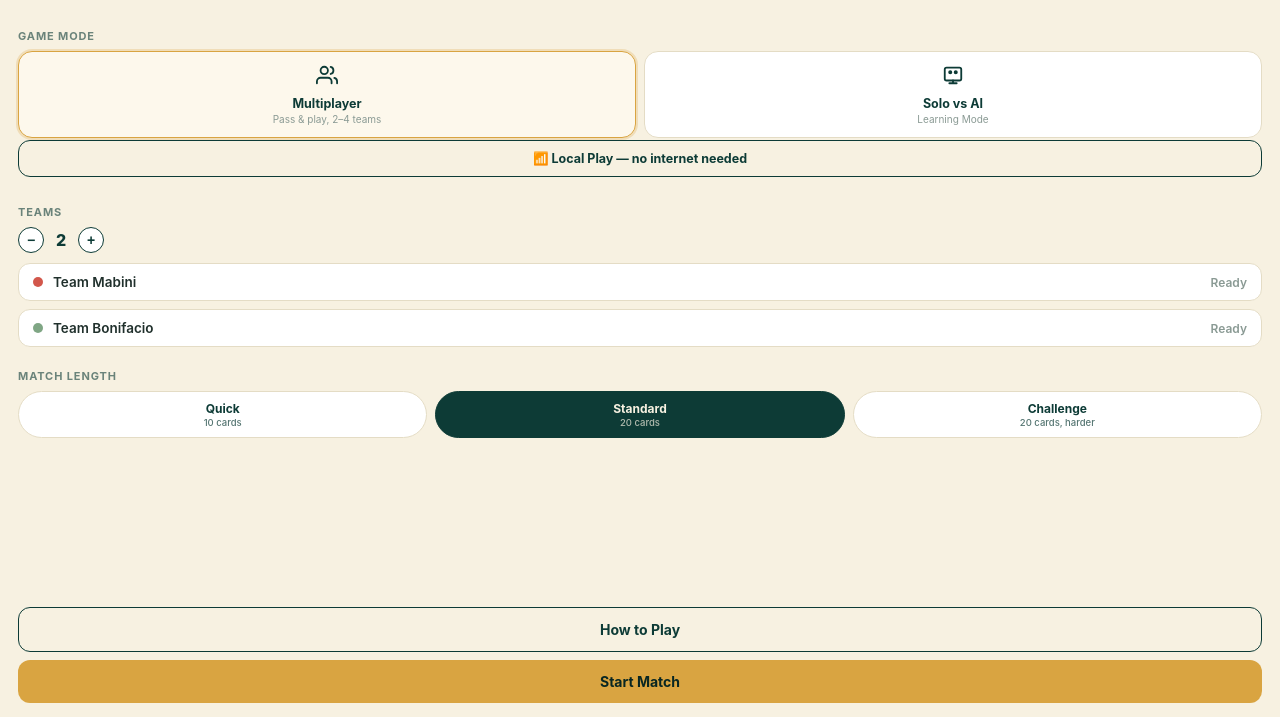
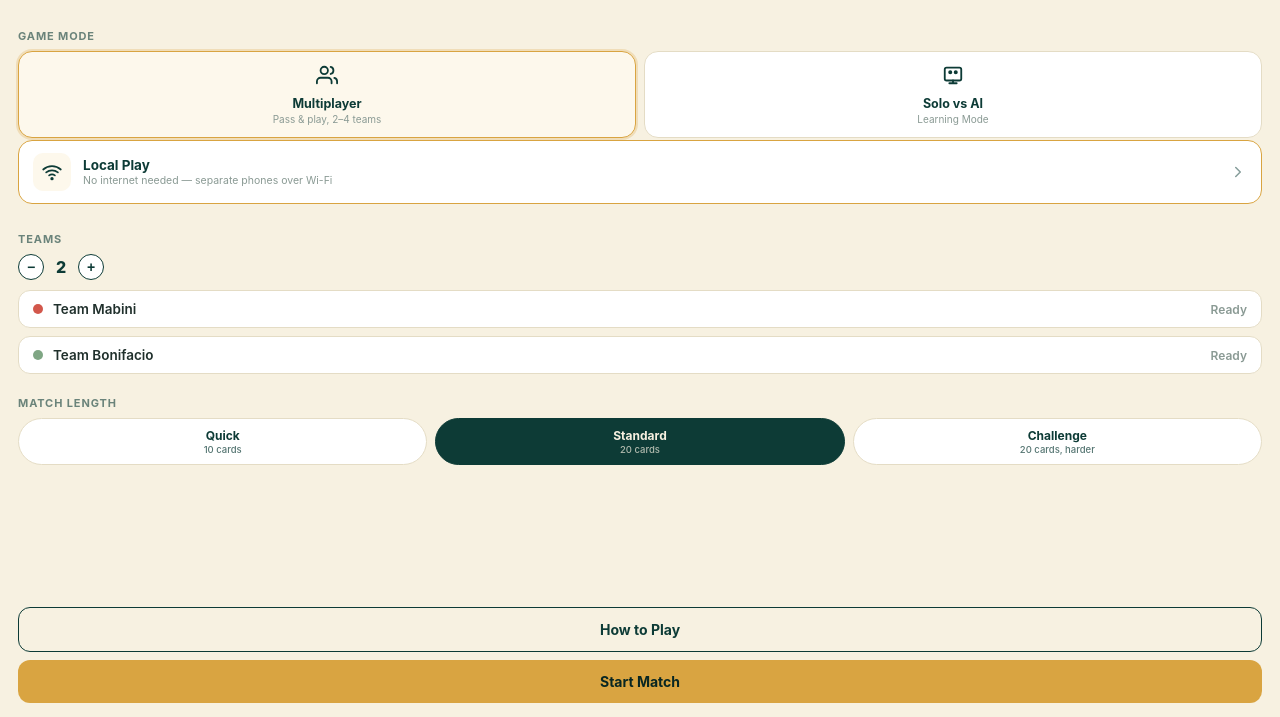
Before and after one commit to eanmarcelo4321-cpu/Karapatan-Cards, a website: page www/index.html in a window 1280 px wide. Shown: the part 83-800 px from the top of the page. Drawn offline with Linux system fonts and the light colour scheme.

Commit message:
Replace emoji Local Play button with a themed icon card

```diff
--- a/www/css/style.css
+++ b/www/css/style.css
@@ -115,6 +115,22 @@ body{
 .mode-card .mc-sub{ font-size:10px; color:#8a9a94; margin-top:2px; }
 .mode-card.active{ border-color:var(--gold); background:#fdf8ec; box-shadow:0 0 0 2px rgba(217,164,65,0.25); }
 .mode-card:active{ transform:scale(0.97); }
+
+.local-play-card{
+  display:flex; align-items:center; gap:12px;
+  background:#fff; border:1.5px solid var(--gold); border-radius:14px;
+  padding:12px 14px; margin:2px 0 14px; cursor:pointer;
+  transition:transform 0.12s ease, box-shadow 0.12s ease;
+}
+.local-play-card:active{ transform:scale(0.98); }
+.local-play-card .lpc-icon{
+  width:38px; height:38px; flex-shrink:0; border-radius:10px;
+  background:#fdf8ec; display:flex; align-items:center; justify-content:center;
+}
+.local-play-card .lpc-icon svg{ width:20px; height:20px; }
+.local-play-card .lpc-title{ font-weight:700; font-size:13.5px; color:var(--navy); }
+.local-play-card .lpc-sub{ font-size:10.5px; color:#8a9a94; margin-top:1px; }
+.local-play-card .lpc-arrow{ margin-left:auto; opacity:0.5; flex-shrink:0; }
 
 .pill-row{ display:flex; gap:8px; flex-wrap:wrap; }
 .pill{
--- a/www/js/game.js
+++ b/www/js/game.js
@@ -153,7 +153,21 @@ function renderHome(){
         </div>
       </div>
 
-      <button class="btn btn-outline btn-sm" style="margin:2px 0 14px;" onclick="LP.openMenu()">${h.localPlayBtn}</button>
+      <div class="local-play-card" onclick="LP.openMenu()">
+        <div class="lpc-icon">
+          <svg viewBox="0 0 24 24" fill="none" stroke="var(--navy)" stroke-width="2" stroke-linecap="round" stroke-linejoin="round">
+            <path d="M5 12.55a11 11 0 0 1 14.08 0"/>
+            <path d="M1.42 9a16 16 0 0 1 21.16 0"/>
+            <path d="M8.53 16.11a6 6 0 0 1 6.95 0"/>
+            <circle cx="12" cy="20" r="1" fill="var(--navy)"/>
+          </svg>
+        </div>
+        <div>
+          <div class="lpc-title">${h.localPlayTitle}</div>
+          <div class="lpc-sub">${h.localPlaySub}</div>
+        </div>
+        <svg class="lpc-arrow" viewBox="0 0 24 24" fill="none" stroke="var(--navy)" stroke-width="2" stroke-linecap="round" stroke-linejoin="round" width="18" height="18"><path d="m9 18 6-6-6-6"/></svg>
+      </div>
 
       ${homeSettings.mode === 'multiplayer' ? `
         <div class="section-title">${h.teamsTitle}</div>
--- a/www/js/translations.js
+++ b/www/js/translations.js
@@ -25,7 +25,8 @@ var translations = {
       learningToggleSub: "See explanations & retry wrong answers before continuing.",
       startGame: "Start Match",
       howToPlay: "How to Play",
-      localPlayBtn: "📶 Local Play — no internet needed"
+      localPlayTitle: "Local Play",
+      localPlaySub: "No internet needed — separate phones over Wi-Fi"
     },
     langBtn: (name) => `Language: ${name}`,
     langPickerTitle: "Choose Language",
@@ -177,7 +178,8 @@ var translations = {
       learningToggleSub: "Makikita ang paliwanag at maaaring subukan ulit ang maling sagot.",
       startGame: "Simulan ang Laro",
       howToPlay: "Paano Maglaro",
-      localPlayBtn: "📶 Local Play — walang kailangang internet"
+      localPlayTitle: "Local Play",
+      localPlaySub: "Walang kailangang internet — hiwalay na telepono sa Wi-Fi"
     },
     langBtn: (name) => `Wika: ${name}`,
     langPickerTitle: "Pumili ng Wika",
```
